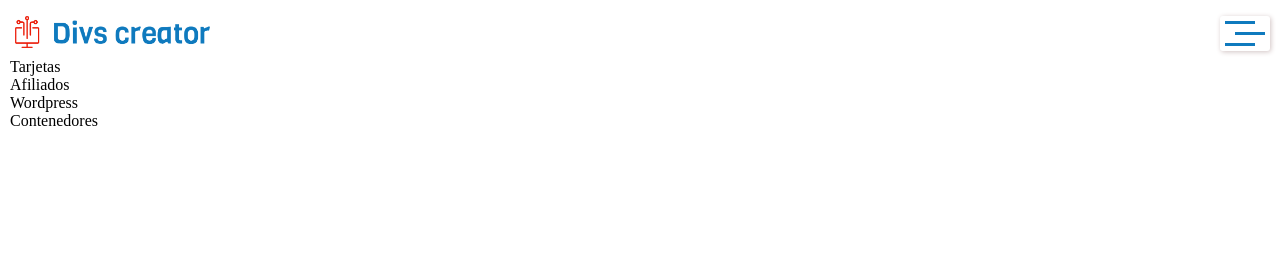
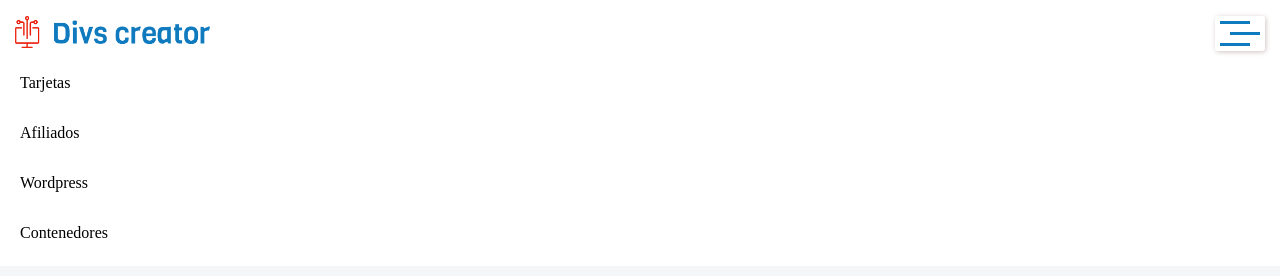
Before and after one commit to facudam/divs-creator, a plain HTML site: page index.html in a window 1280 px wide. Both pictures are taken after a click on the element 1245 px from the left and 33 px from the top of the page. Drawn offline with Linux system fonts and the light colour scheme.

Commit message:
Desplegue del menu al clickear el boton hamburguesa

```diff
--- a/index.html
+++ b/index.html
@@ -16,7 +16,7 @@
                 <div class="nav-logo">
                     <img src="imagenes/logo_large.png" alt="">
                 </div>
-                <div class="nav-button">
+                <div id="boton-hamburguesa" class="nav-button">
                     <span class="up-line"></span>
                     <span class="middle-line"></span>
                     <span class="bottom-line"></span>
@@ -24,7 +24,7 @@
             </div>
 
             <div class="nav-menu">
-                <ul class="links-menu">
+                <ul id="links-menu" class="links-menu">
                     <li>Tarjetas</li>
                     <li>Afiliados</li>
                     <li>Wordpress</li>
@@ -34,5 +34,7 @@
         </nav>
     </header>
 
+
+    <script src="scripts/scripts.js" type="module"></script>
 </body>
 </html>
--- /dev/null
+++ b/scripts/scripts.js
@@ -0,0 +1,9 @@
+const $hamburgerBoton = document.getElementById('boton-hamburguesa'),
+    $navMenu = document.getElementById('links-menu');
+
+
+function mostrarMenuNav(){
+   $navMenu.classList.toggle('activo');
+}
+
+$hamburgerBoton.addEventListener('click', mostrarMenuNav);
--- a/styles/estilos.css
+++ b/styles/estilos.css
@@ -4,14 +4,20 @@
     box-sizing: border-box;
 }
 
-header{
-    padding: 10px;
+body{
+    background-color: rgb(245,246,247);
 }
 
+header{
+    padding: 10px 15px 0 10px;
+    background-color: #fff;
+}
+/* Clase madre del nav. Aquí definiremos flex-column para movil y row para desktop  */
 nav{
     display: flex;
     flex-direction: column;
 }
+/* Clase secundaria del nav, aquí guardaremos el logo como el boton hamburguesa para movil, con un display en row*/
 
 .nav-main{
     width: 100%;
@@ -20,12 +26,14 @@ nav{
     align-items: center;
 }
 
-
+/* Logo, dentro de la clase secundaria del nav: nav-main*/
 
 .nav-main .nav-logo img{
     width: 200px;
 
 }
+
+/* Botón hamburguesa, dentro de la clase secundaria del nav: nav-main*/
 
 .nav-button{
     width: 50px;
@@ -35,6 +43,8 @@ nav{
     cursor: pointer;
     box-shadow: 1px 1px 5px rgb(209, 195, 195);
 }
+
+/* Diseño del botón hamburguesa, las tres lineas que lo conforman */
 
 .nav-button .up-line{
     display: block;
@@ -73,4 +83,42 @@ nav{
     transform: translateX(10px);
 }
 
+.nav-button:active{
+    box-shadow: 1px 1px 5px #eb1b08;
+}
+
 /* +++++++++++++++++++++++++++++++++++++ */
+
+/* Nav-menú, dentro de la clase madre del nav, tendrá dentro de sí un UL con un display flex column en movil y row en desktop*/
+
+.nav-menu{
+    background-color: #fff;
+}
+
+/* El menú por defecto en movil estará escondido para aparecer al clickear el boton hamburguesa*/
+
+.nav-menu .links-menu{
+    list-style: none;
+    display: flex;
+    flex-direction: column;
+    height: 0;/* Al estar activo el menú su tamaño no será 0*/
+    overflow: hidden;
+    transition: all .5s ease;
+    background-color: #fff;
+}
+
+.nav-menu .links-menu li{
+    display: flex;
+    align-items: center;
+    height: 50px;
+    padding-left: 10px;
+}
+
+/* Clase para activar el menú  y añadirla desde JS */
+
+.nav-menu .links-menu.activo{
+    height: 13rem;
+
+}
+
+/* ++++++++++++++++++++++++++++++++++++++++++++++++ */
```
